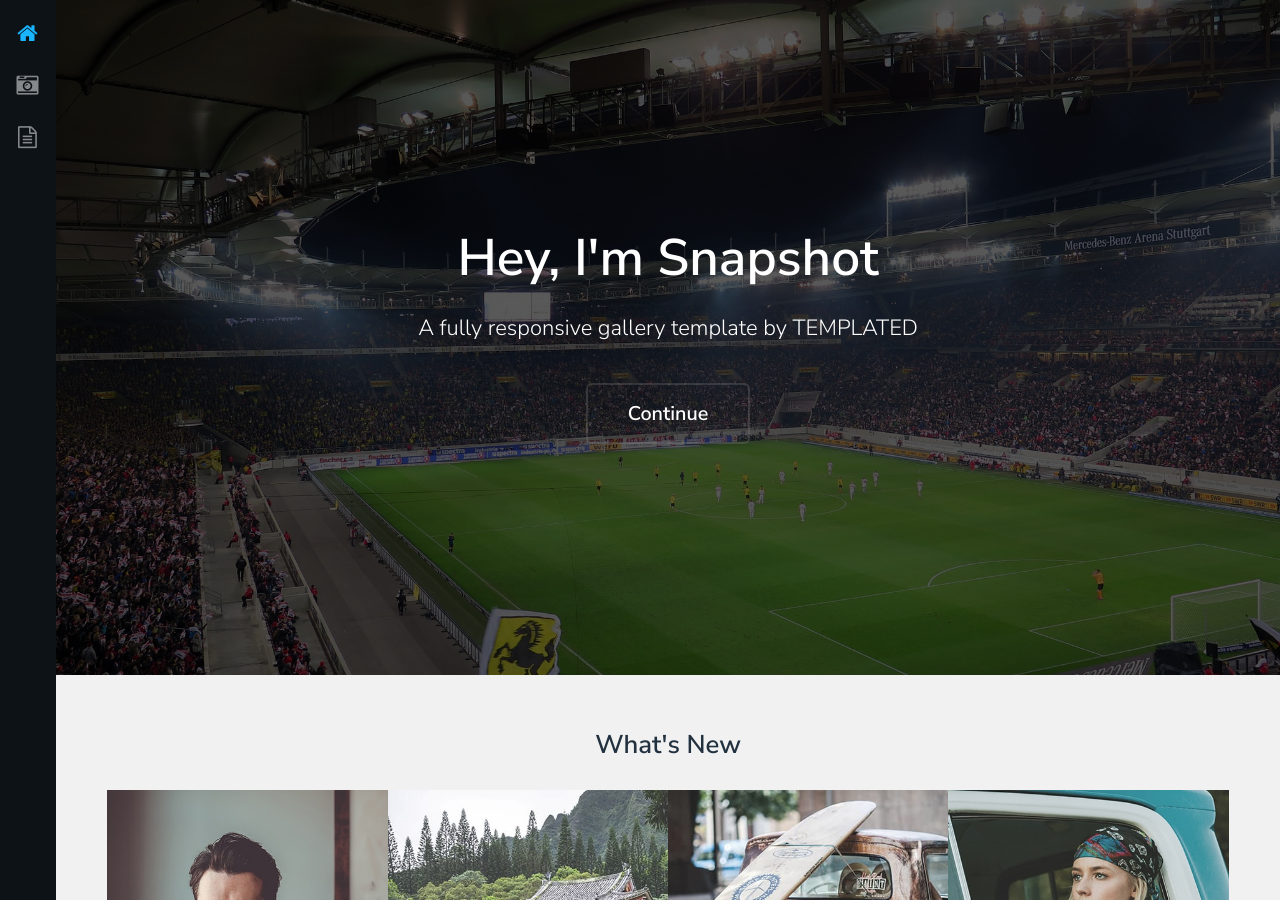
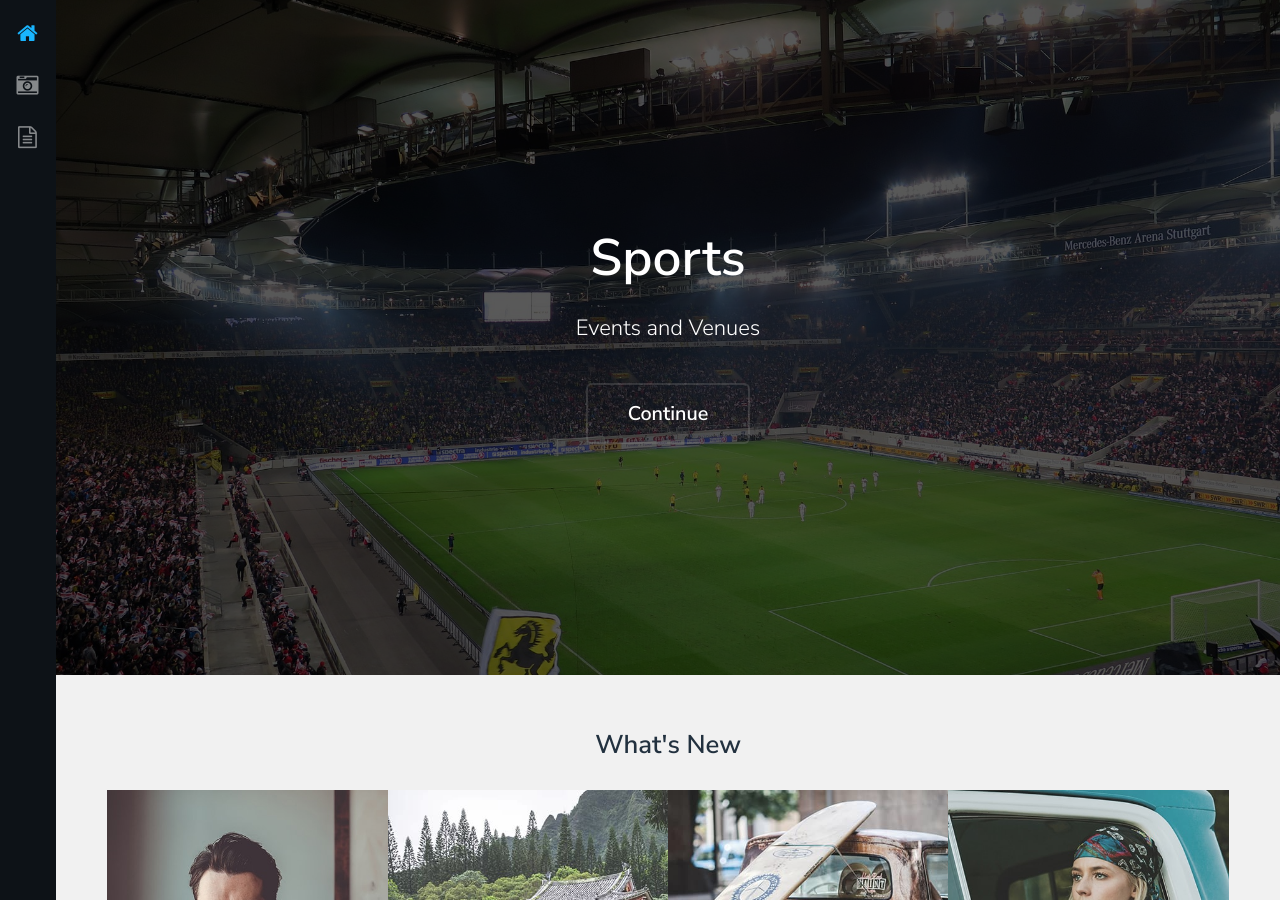
Before and after one commit to 5square/sports.5square.de, a Jekyll site: the page built from index.html, in a window 1280 px wide and 900 px high. Built offline with Jekyll 4.4.1, drawn with Linux system fonts in a browser that asks for light colours.

Commit message:
new headline

```diff
--- a/_layouts/main.html
+++ b/_layouts/main.html
@@ -29,8 +29,8 @@
 					<!-- Banner -->
 						<section id="banner">
 							<div class="inner">
-								<h1>Hey, I'm Snapshot</h1>
-								<p>A fully responsive gallery template by <a href="https://templated.co">TEMPLATED</a></p>
+								<h1>Sports</h1>
+								<p>Events and Venues</p>
 								<ul class="actions">
 									<li><a href="#galleries" class="button alt scrolly big">Continue</a></li>
 								</ul>
```
